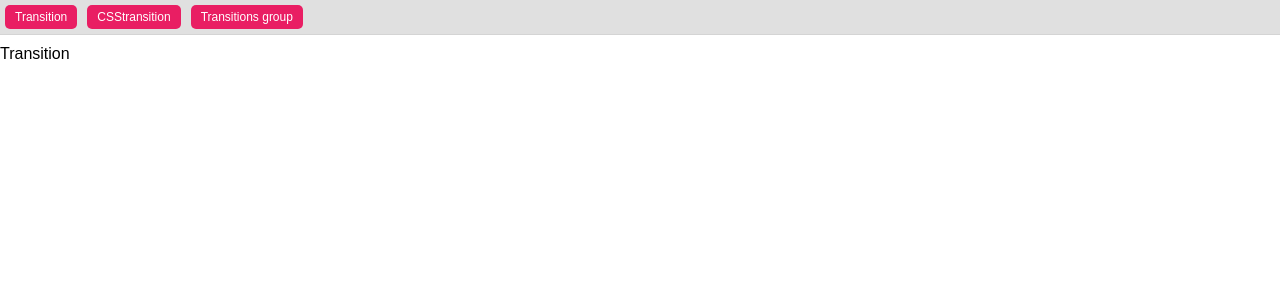
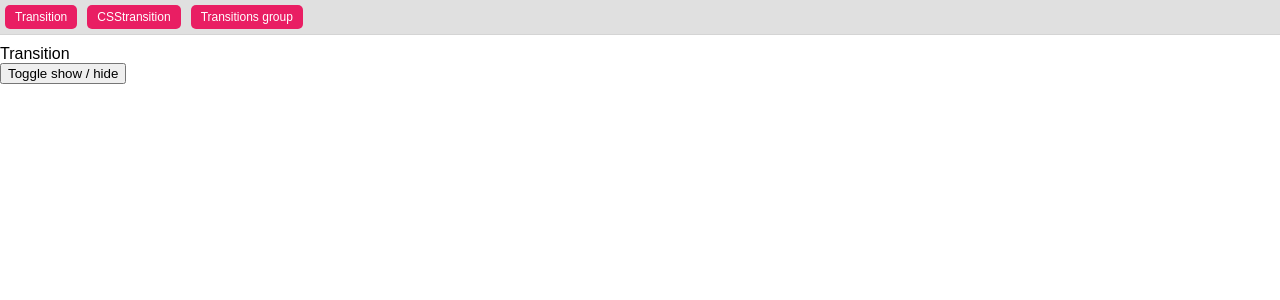
Before and after one commit to mukhtarB/react-transitions, a React (Create React App) app: page /transition in a window 1280 px wide. Shown: the top 300 px of the page. Built offline with nearby package versions, Linux system fonts and the light colour scheme.

Commit message:
added components for transitioning

```diff
--- a/src/components/Transition.js
+++ b/src/components/Transition.js
@@ -4,9 +4,11 @@ import '../css/App.css';
 class TransitionComp extends Component{
 
     render(){
+
         return(
             <div>
-                Transition
+                <div> Transition </div>
+                <button> Toggle show / hide </button>
             </div>
 
         )
```
